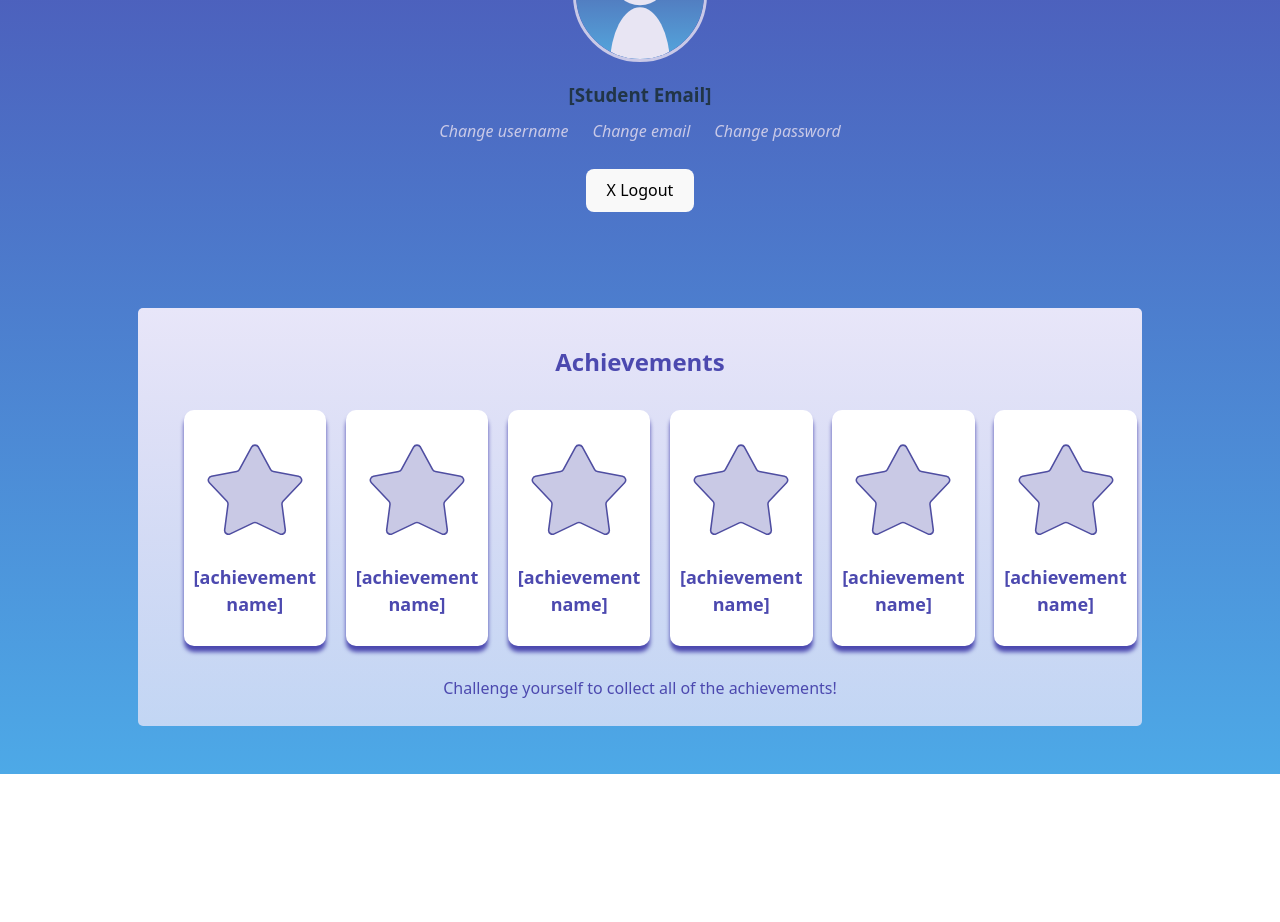
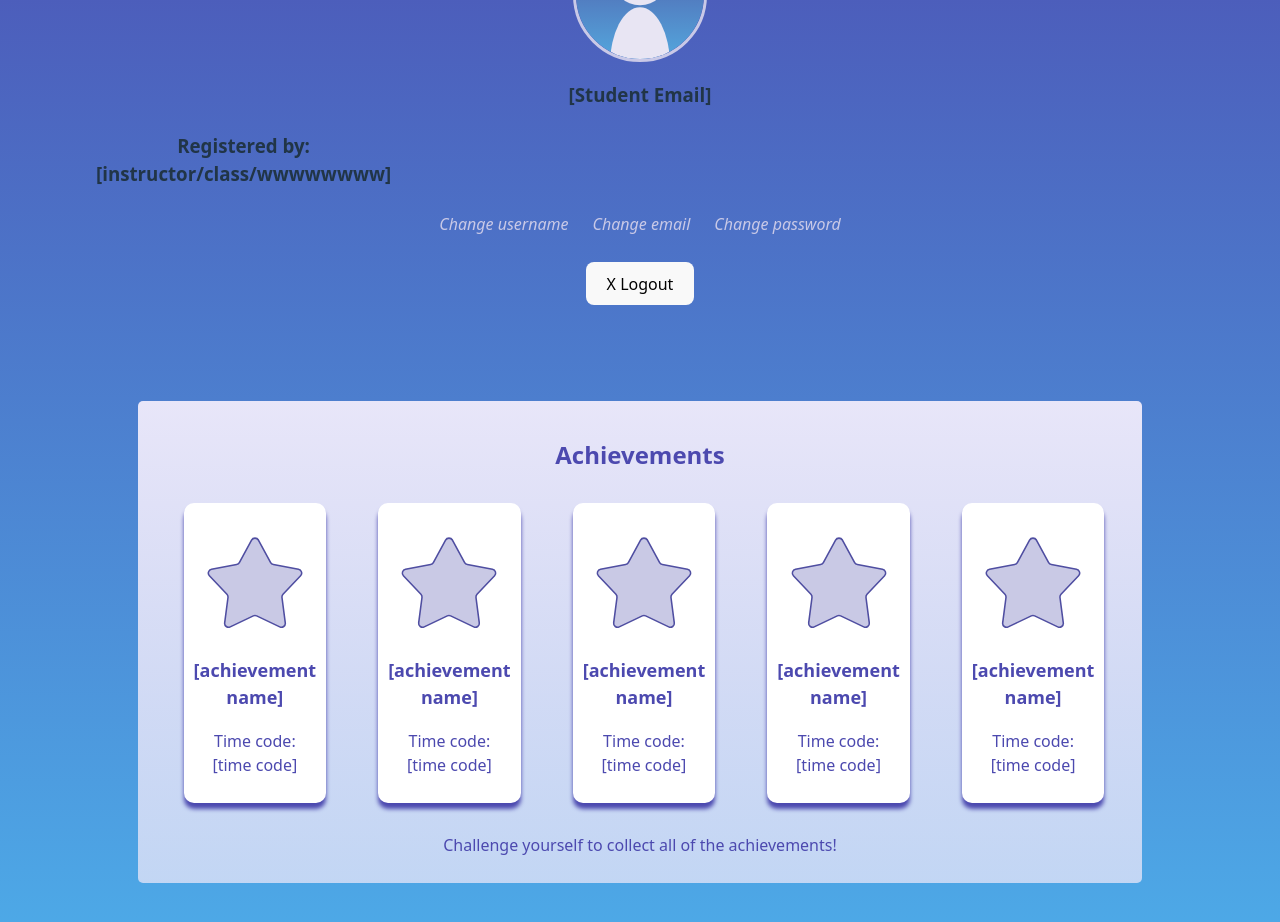
Before and after one commit to videlais/react-testing, a React (Vite) app in the folder my-react-app/: page / in a window 1280 px wide. Shown: the part 260-1182 px from the top of the page. Before the commit the page ends 1034 px from the top, so only its background shows below. Built offline with nearby package versions, Linux system fonts and the light colour scheme.

Commit message:
changed achievement

```diff
--- a/my-react-app/src/Achievement/index.css
+++ b/my-react-app/src/Achievement/index.css
@@ -6,12 +6,12 @@
   background-image:  linear-gradient(#e8e6f9, #e8e6f9c1);
   border-radius: 5px;
   display: grid;
-  grid-template-columns: repeat(12, 1fr);
+  grid-template-columns: repeat(10, 1fr);
 }
 
 .h2Achieve{
   font-weight: bold;
-  grid-column: span 12;
+  grid-column: span 10;
   margin-bottom: 30px;
 }
 
@@ -33,7 +33,6 @@
   font-size: large;
 }
 .Achievements:hover{
-
     transform: scale(1.2);
 
     cursor: pointer;
@@ -41,7 +40,7 @@
 }
 
 .pAchieve{
-    grid-column: span 12;
+    grid-column: span 10;
     width: 75%;
     margin: 10px auto;
 }
--- a/my-react-app/src/Achievement/index.jsx
+++ b/my-react-app/src/Achievement/index.jsx
@@ -11,26 +11,27 @@ export default function Achievement(props) {
                 <div className="Achievements">
                     <img src="src/assets/achievementStar.svg" alt="Rounded 5 star shape."></img>
                     <h3>[achievement name]</h3>
+                    <p>Time code: [time code]</p>
                 </div>
                 <div className="Achievements">
                     <img src="src/assets/achievementStar.svg" alt="Rounded 5 star shape."></img>
                     <h3>[achievement name]</h3>
+                    <p>Time code: [time code]</p>
                 </div>
                 <div className="Achievements">
                     <img src="src/assets/achievementStar.svg" alt="Rounded 5 star shape."></img>
                     <h3>[achievement name]</h3>
+                    <p>Time code: [time code]</p>
                 </div>
                 <div className="Achievements">
                     <img src="src/assets/achievementStar.svg" alt="Rounded 5 star shape."></img>
                     <h3>[achievement name]</h3>
+                    <p>Time code: [time code]</p>
                 </div>
                 <div className="Achievements">
                     <img src="src/assets/achievementStar.svg" alt="Rounded 5 star shape."></img>
                     <h3>[achievement name]</h3>
-                </div>
-                <div className="Achievements">
-                    <img src="src/assets/achievementStar.svg" alt="Rounded 5 star shape."></img>
-                    <h3>[achievement name]</h3>
+                    <p>Time code: [time code]</p>
                 </div>
 
                 <p className="pAchieve">Challenge yourself to collect all of the achievements!</p>
--- a/my-react-app/src/StudentProfile/index.jsx
+++ b/my-react-app/src/StudentProfile/index.jsx
@@ -16,6 +16,7 @@ export default function StudentProfile(props) {
                 <img className= "pfp" src="src/assets/CollaboratePFPicon.svg" alt= "A blank profile picture icon"></img>
 
                 <h3 className="email">[Student Email]</h3>
+                <h3 className="register">Registered by: [instructor/class/wwwwwwww]</h3>
                 <div className="logDiv">
                     <p className="logInfo"><a href="#">Change username</a></p>
                     <p className="logInfo"><a href="#">Change email</a></p>
```
